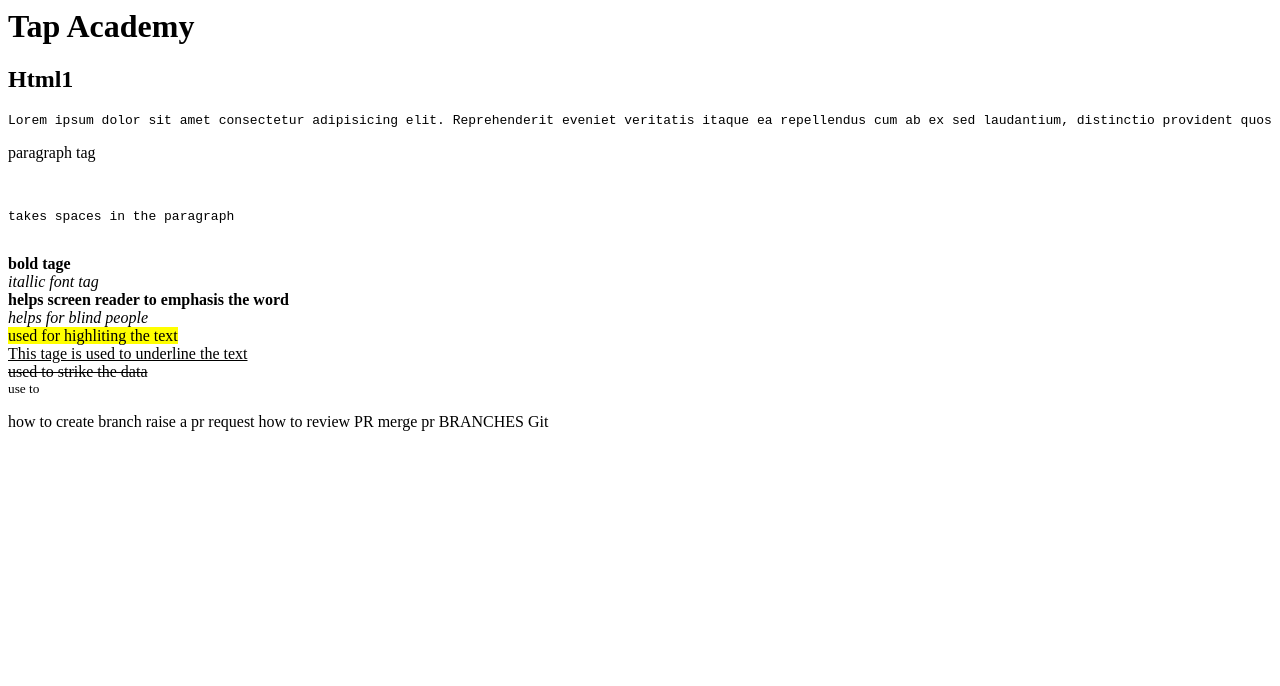
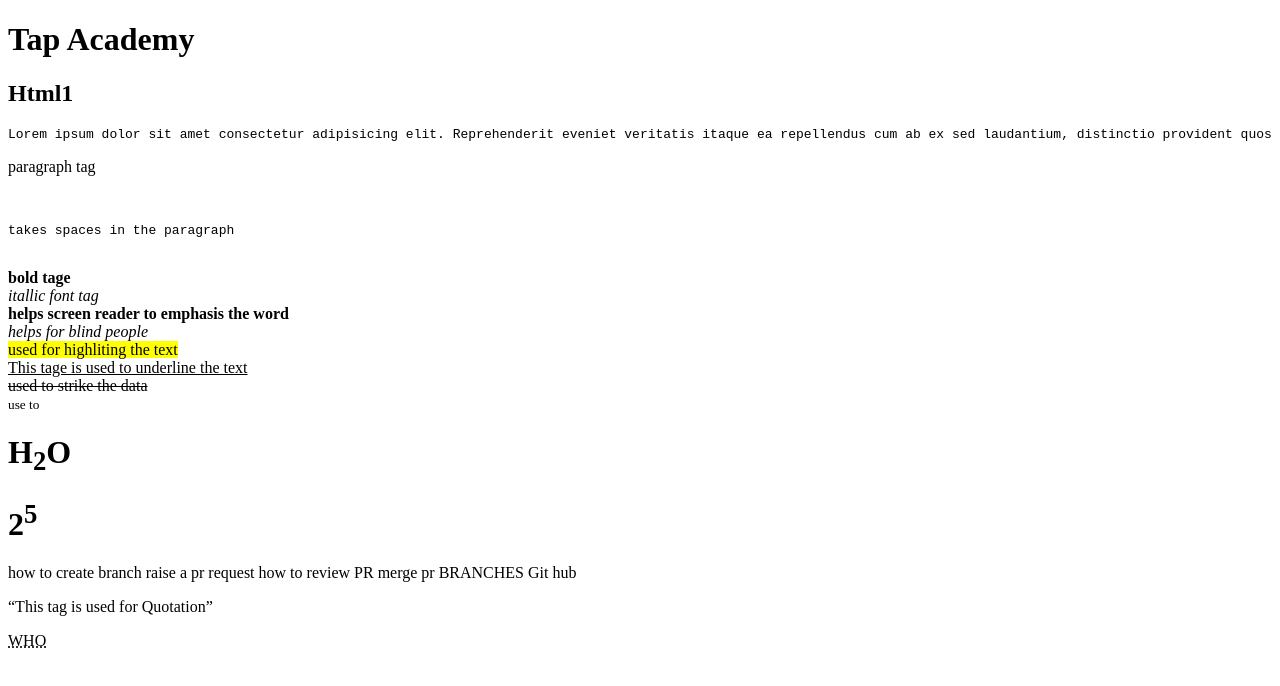
Before and after one commit to suseel123/html_practice, a plain HTML site: page index.html in a window 1280 px wide. Shown: the top 686 px of the page. Drawn offline with Linux system fonts and the light colour scheme.

Commit message:
abbr tag was added

```diff
--- a/index.html
+++ b/index.html
@@ -1,4 +1,12 @@
-<html>
+<!DOCTYPE html>
+<html lang="en">
+<head>
+    <meta charset="UTF-8">
+    <meta name="viewport" content="width=device-width, initial-scale=1.0">
+    <title>Document</title>
+</head>
+<body>
+    <html>
 <body>
 <h1>Tap Academy</h1>
 <h2>Html1</h2>
@@ -24,18 +32,24 @@
 <br>
 <small>use to</small>
 
-
+<h1>H<sub>2</sub>O</h1>
+<h1>2<sup>5</sup></h1>
 <p>
     how to create branch
     raise a pr request
     how to review PR
     merge pr
     BRANCHES
-    Git
+    Git hub
 
 </p>
 
+<p><q>This tag is used for Quotation</q></p>
+
+<abbr title="World Health Organization">WHO</abbr>
 
 </body>
 
 </html>
+</body>
+</html>
```
